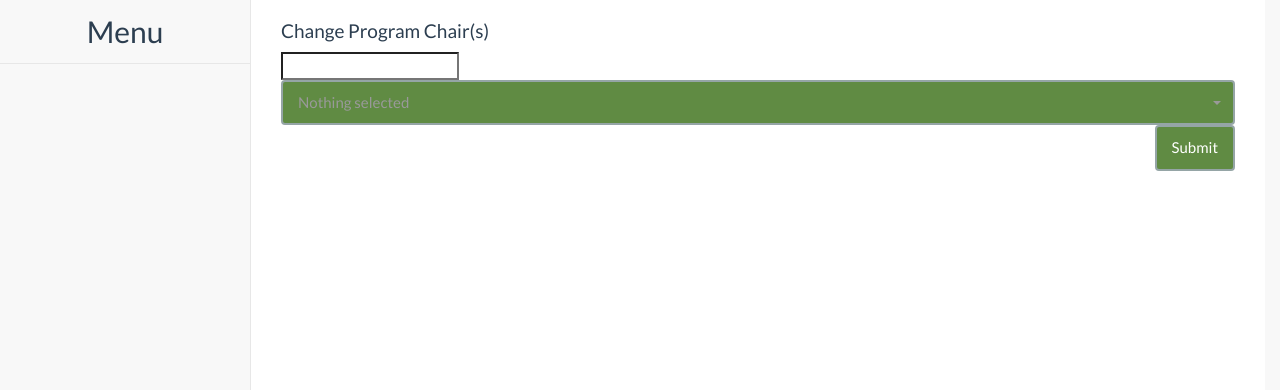
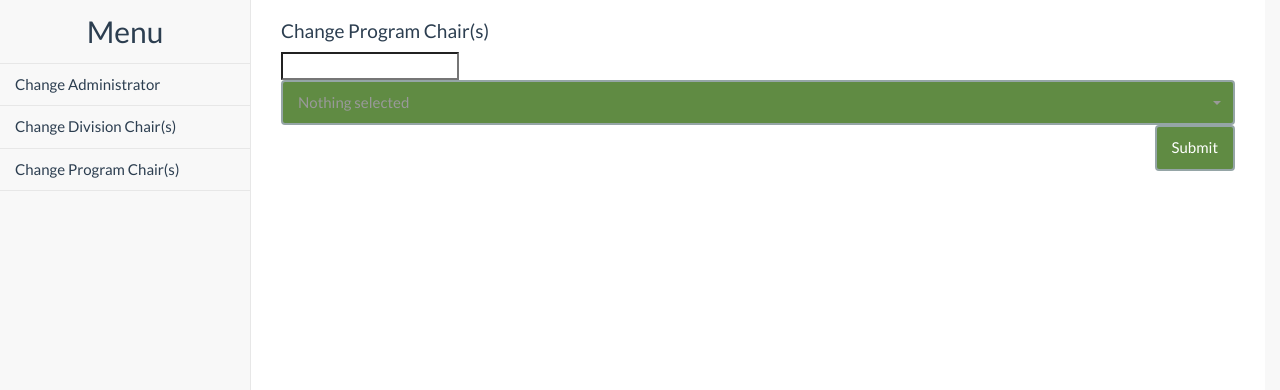
Before and after one commit to BCStudentSoftwareDevTeam/bcsr, a Flask app: template app/templates/admin/userManagement.html in a window 1280 px wide. Shown: the part 60-450 px from the top of the page. Run offline with Flask 2, Linux system fonts and the light colour scheme; the template is opened without the code that fills it, so the values that code supplies are empty; parts of the project's set-up code (start-up, migrations or seed data) failed here and were passed over; some libraries are stand-ins or nearby versions.

Commit message:
almost fixed chair divisions

```diff
--- a/app/changeAdministrator.py
+++ b/app/changeAdministrator.py
@@ -14,12 +14,13 @@ def changeAdministrator():
 
         users     = databaseInterface.get_non_admins()
         admins    = databaseInterface.get_all_admins()
-
+        divisions = databaseInterface.grab_all_divisions()
         return render_template('admin/userManagement/changeAdministrator.html',
                                 cfg = cfg,
                                 isAdmin   = authorizedUser.isAdmin,
                                 users     = users,
-                                admins    = admins
+                                admins    = admins,
+                                divisions = divisions
                                 )
   else:
     abort(403)
--- a/app/editAdmin.py
+++ b/app/editAdmin.py
@@ -18,7 +18,7 @@ def checkData(data,key):
     message = "Either a bad key or username is not in database."
   return [user, message]
 
-@app.route('/admin/userManagement/changeAdministrator', methods=["POST"])
+@app.route('/editAdmin', methods=["POST"])
 def editAdmin():
   username = authUser(request.environ)
   authorizedUser = AuthorizedUser()
@@ -32,6 +32,6 @@ def editAdmin():
       user.save()
       #TODO: LOG HERE
     flash(result[1])
-    return redirect(redirect_url('userManagement'))
+    return redirect(redirect_url('changeAdministrator'))
   else:
     abort(403)
--- a/app/models.py
+++ b/app/models.py
@@ -59,8 +59,8 @@ class Users (dbModel):
   lastName      = CharField()
   email         = CharField()
   isAdmin       = BooleanField(default = False)
-  PID           = ForeignKeyField(Programs,  null = True)
-  DID           = ForeignKeyField(Divisions, null = True)
+  PID           = ForeignKeyField(Programs,  null = True)   # indicates I'm a Program Chair
+  DID           = ForeignKeyField(Divisions, null = True)   # indicates I'm a Division Chair
 
   def __str__(self):
     return self.username
--- a/app/templates/sidebar/userManagementSidebar.html
+++ b/app/templates/sidebar/userManagementSidebar.html
@@ -1,18 +1,33 @@
+<link rel="stylesheet" href="/static/css/sidebar.css">
 <div class="navbar-default sidebar" role="navigation">
   <div class="sidebar-nav navbar-collapse">
     <ul class="nav" id="side-menu">
       <li class="sidebar-brand">
-          <a href="#" class='head text-center'> Menu</a>
+        <a href="#" class='head text-center'> Menu</a>
       </li>
-        <ul class="nav nav-second-level">
-          {% if isAdmin %}
-            {% for page in cfg['userManagementSidebar'] %}
-            <li>
-              <a href={{page["link"]}}>{{page["title"]}}</a>
-            </li>
+      <li>
+        <a href="/admin/userManagement/changeAdministrator">Change Administrator</a>
+      </li>
+      <li class="dropdown-submenu">
+        <a href="/admin/userManagement/changeDivisionChair">Change Division Chair(s)</a>
+        <ul class="nav nav-second-level collapse">
+          {% for division in divisions %}
+          <li>
+            <a href="/admin/userManagement/changeDivisionChair/{{division.DID}}">{{division.name}}</a>
+          </li>{% endfor %}
+        </ul>
+        <li>
+          <a href="/admin/userManagement/changeProgramChair">Change Program Chair(s)</a>
+          <ul class="nav nav-second-level collapse">
+            {% for program in programs %}
+            {%if program.DID.DID == division.DID %}
+              <li>
+                  <a href="{{program.PID}}">{{program.name}}</a>
+              </li>
+            {% endif %}
             {% endfor %}
-          {% endif %}
-      </ul>
+          </li>
+      </li>
     </ul>
   </div>
 </div>
```
Also changed, not shown: app/changeDivision.py (+27 -14 lines), app/static/js/local/changeDivision.js (added, +26 -0 lines).
